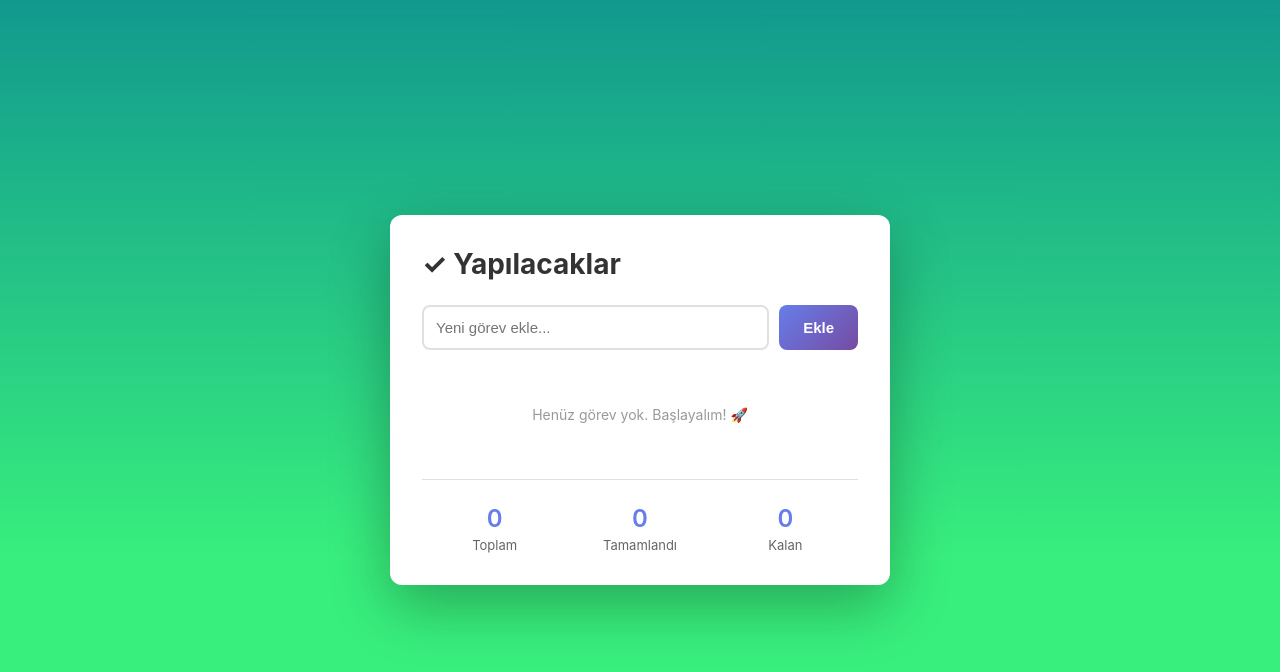
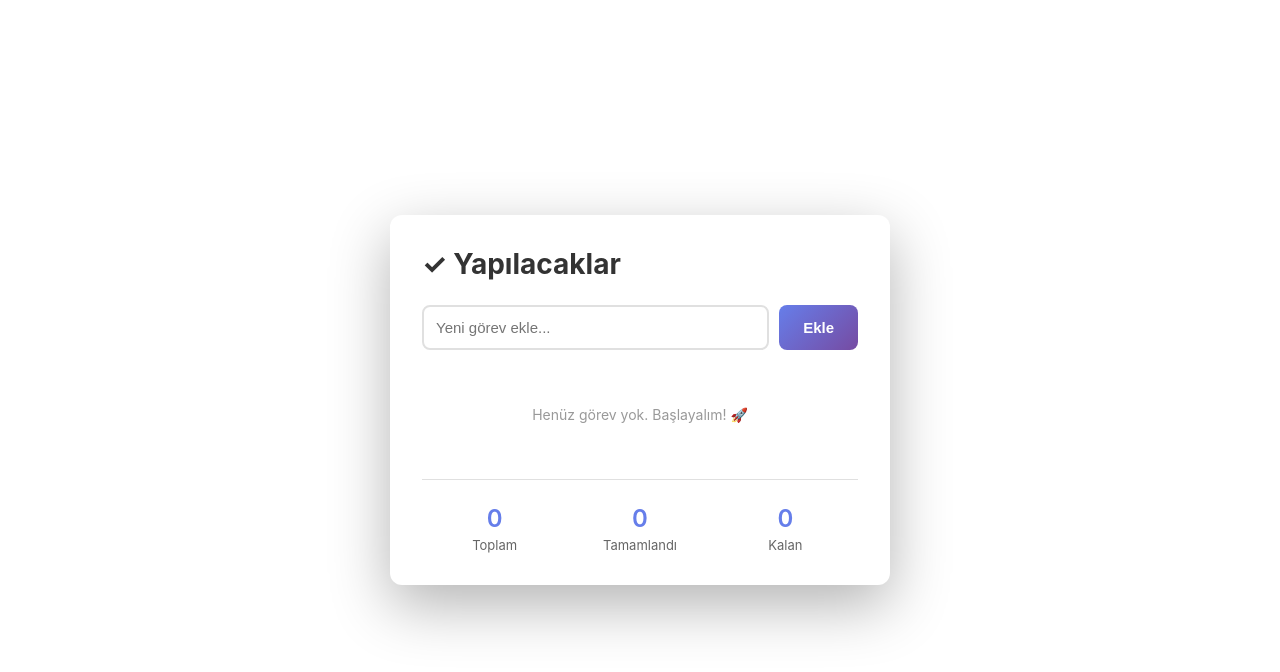
Before and after one commit to ahmetaygn61/ahmetaygn61.github.io, a plain HTML site: page index.html in a window 1280 px wide. Drawn offline with Linux system fonts and the light colour scheme.

Commit message:
Update index.html

```diff
--- a/index.html
+++ b/index.html
@@ -13,7 +13,7 @@
 
         body {
             font-family: -apple-system, BlinkMacSystemFont, 'Segoe UI', Roboto, 'Helvetica Neue', Arial, sans-serif;
-            background: linear-gradient(#11998e 0%, #38ef7d 70%);
+            background: linear-gradient(#1198e 0%, #38ef7d 70%);
             min-height: 100vh;
             display: flex;
             align-items: center;
```
